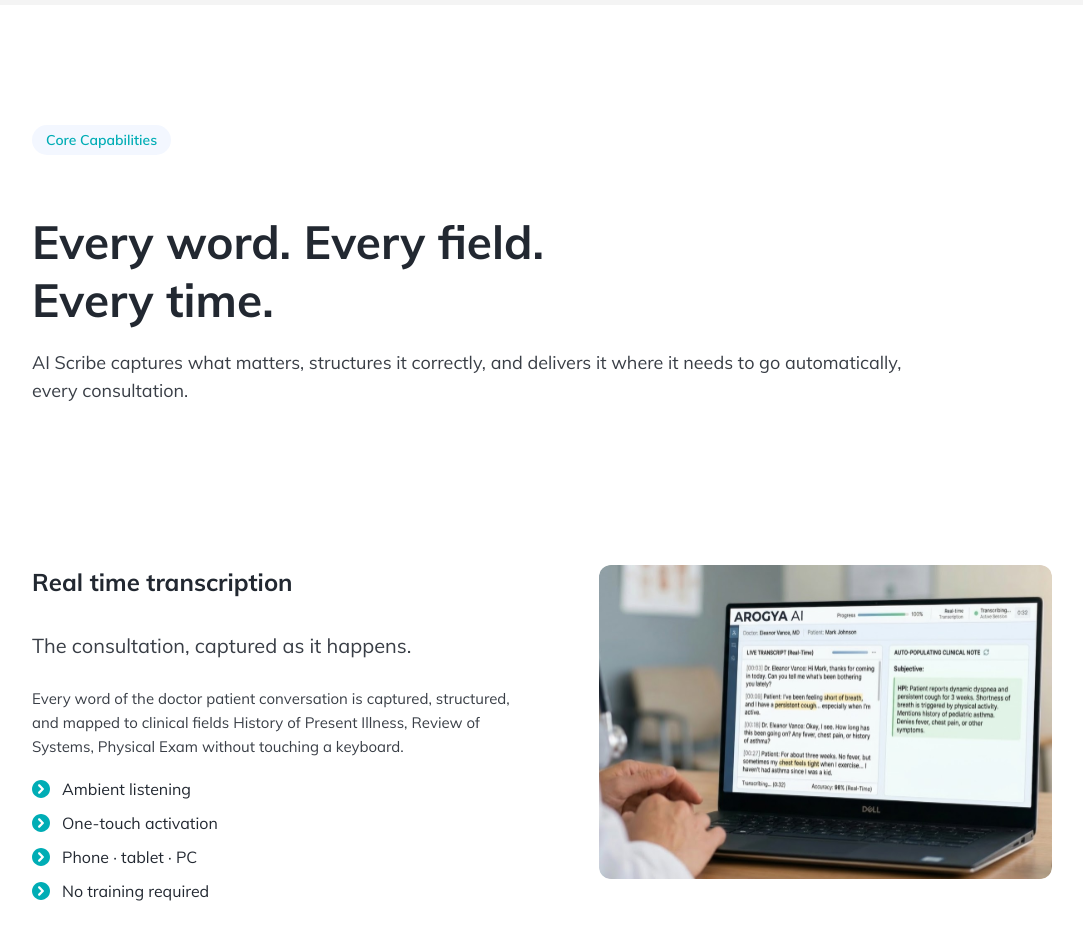
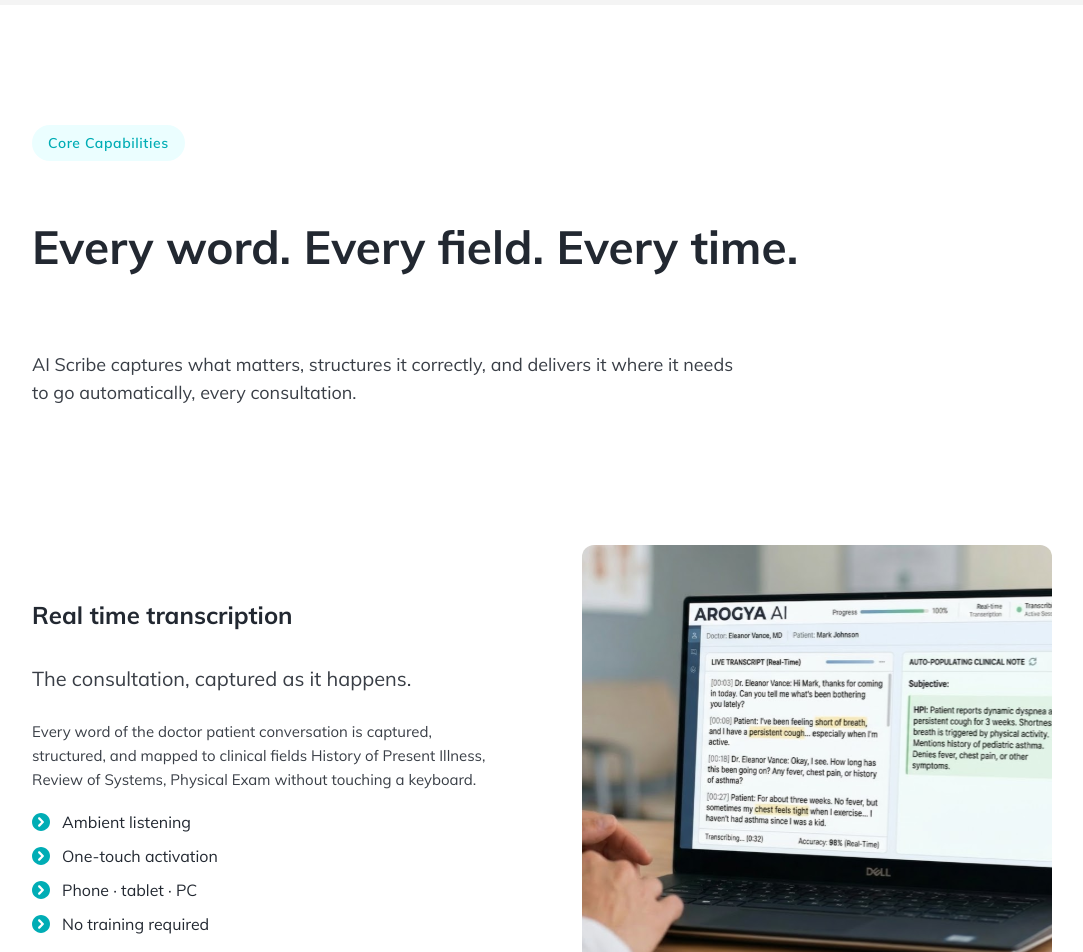
Before and after one commit to VikashLumeneo/Aarogya-AI, a React (Create React App) app: page /ai-scribe in a window 1280 px wide. Shown: the part 1900-2852 px from the top of the page, without its empty margins (98-1181 px from the left). Built offline with nearby package versions, Linux system fonts and the light colour scheme.

Commit message:
style: Refactor Core component styles for improved layout and readability; fix typos in text

```diff
--- a/src/pages/Core.css
+++ b/src/pages/Core.css
@@ -18,29 +18,39 @@
 /* HEADER */
 
 .core-header{
-  max-width:900px;
+  display:flex;
+  flex-direction:column;
+  align-items:flex-start;
+  gap:20px;
+  max-width:720px;
 }
 
 .core-tag{
-  display:inline-block;
-  padding:6px 14px;
-  border-radius:20px;
-  background:#F3F7FF;
+  display:flex;
+  align-items:center;
+  justify-content:center;
+
+  height:36px;
+  padding:0 16px;
+
+  border-radius:120px;
+  background:#EBFEFF;
+
   color:#00ADB5;
   font-size:14px;
   font-weight:600;
-  margin-bottom:20px;
+  letter-spacing:0.04em;
 }
 
-.core-header h2{
+.core-title{
   font-size:46px;
   font-weight:700;
   color:#222831;
-  margin-bottom:20px;
+  line-height:56px;
   white-space:nowrap;
 }
 
-.core-header p{
+.core-desc{
   font-size:18px;
   color:#393E46;
   line-height:28px;
@@ -51,7 +61,7 @@
 
 .core-row{
   display:flex;
-  align-items:center;
+  align-items:stretch; /* IMPORTANT */
   justify-content:space-between;
   gap:80px;
 }
@@ -64,10 +74,11 @@
 /* TEXT */
 
 .core-text{
-  width:580px;
+  width:50%;
   display:flex;
   flex-direction:column;
-  justify-content:center;
+  justify-content:center; /* center vertically */
+  max-height:420px; /* same visual height as image */
 }
 
 .core-text h3{
@@ -119,7 +130,7 @@
 /* IMAGE */
 
 .core-image{
-  width:540px;
+  width:50%;
   display:flex;
   align-items:center;
   justify-content:center;
@@ -127,7 +138,8 @@
 
 .core-image img{
   width:100%;
-  height:auto;
+  height:420px; /* FIXED HEIGHT */
+  object-fit:cover;
   border-radius:12px;
 }
 
@@ -149,17 +161,20 @@
     flex-direction:column;
   }
 
-  .core-header h2{
+  .core-title{
     white-space:normal;
     font-size:34px;
+    line-height:42px;
   }
 
-  .core-text{
+  .core-text,
+  .core-image{
     width:100%;
+    max-height:none;
   }
 
-  .core-image{
-    width:100%;
+  .core-image img{
+    height:auto;
   }
 
 }
--- a/src/pages/Core.js
+++ b/src/pages/Core.js
@@ -21,11 +21,11 @@ function Core() {
             Core Capabilities
           </div>
 
-          <h2>
-            Every word. Every field. <br/> Every time.
+          <h2 className="core-title">
+            Every word. Every field. Every time.
           </h2>
 
-          <p>
+          <p className="core-desc">
             AI Scribe captures what matters, structures it correctly, and delivers it where it needs
             to go automatically, every consultation.
           </p>
@@ -114,7 +114,7 @@ function Core() {
             </p>
 
             <ul>
-              <li><img src={arrow} alt="" /> Real-teme prompts</li>
+              <li><img src={arrow} alt="" /> Real-time prompts</li>
               <li><img src={arrow} alt="" /> Gap detection</li>
               <li><img src={arrow} alt="" /> Non-intrusive alerts</li>
               <li><img src={arrow} alt="" /> Clinician-controlled</li>
@@ -143,8 +143,9 @@ function Core() {
               AI Scribe supports English and regional Indian languages natively so every patient
               can be understood, and every doctor can document in their language of choice.
             </p>
+
             <p>
-              The clinical note is always generated in the physician s preferred language,
+              The clinical note is always generated in the physician's preferred language,
               regardless of which language the consultation was conducted in.
             </p>
 
```
